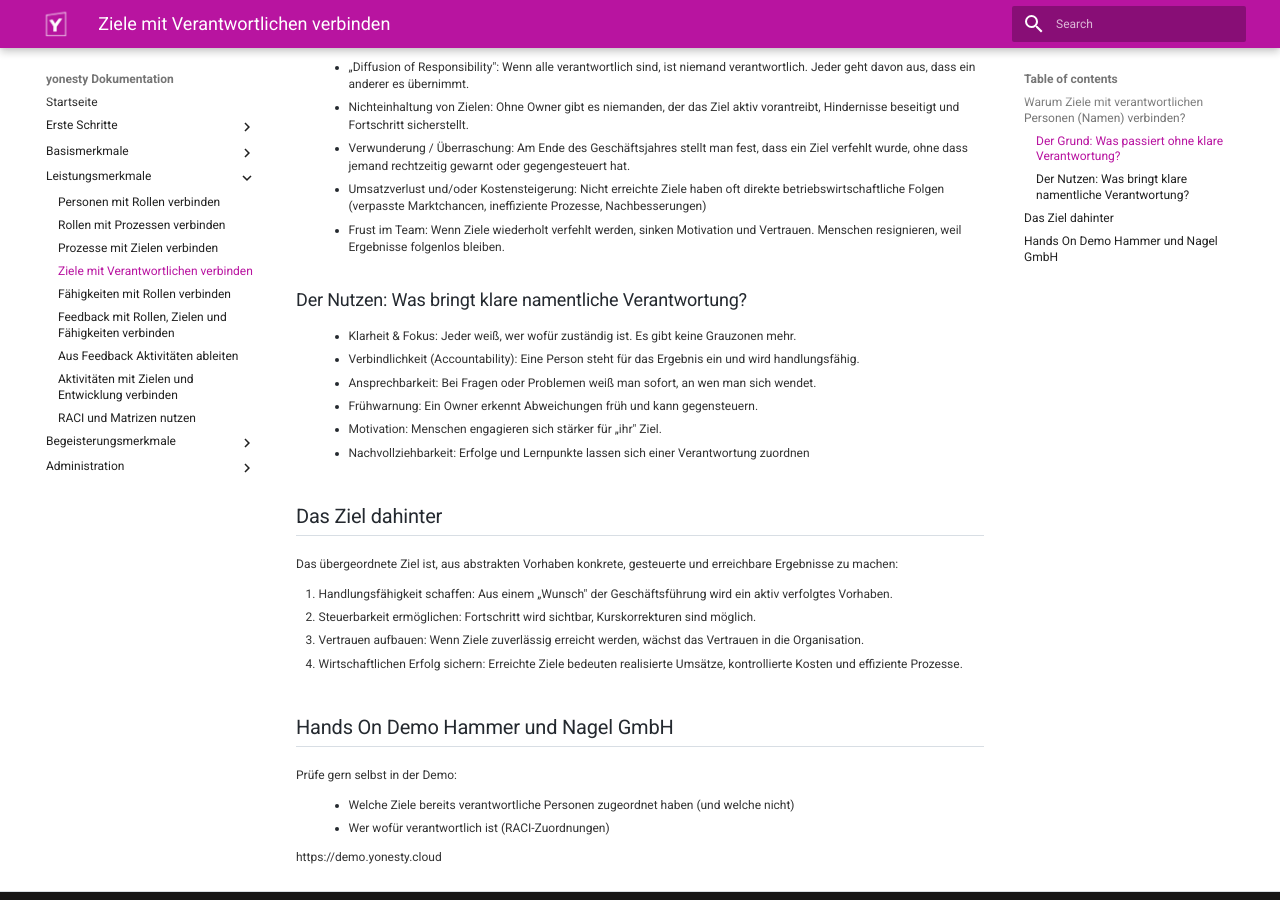
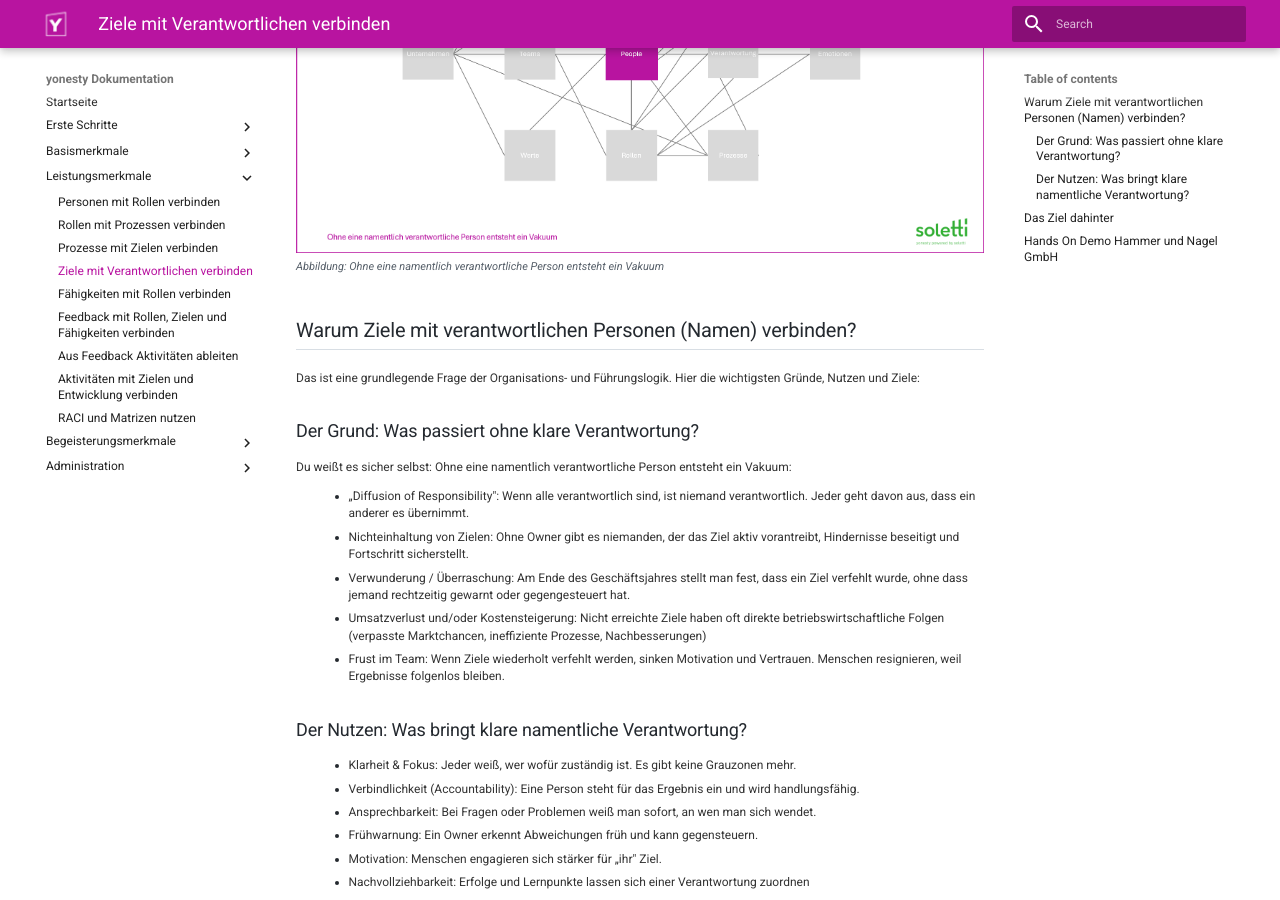
Before and after one commit to ricohaenelsoletti/yonesty, an MkDocs documentation site: the page built from docs/Leistungsmerkmal-Ziele-mit-Verantwortlichen-verbinden.md, in a window 1280 px wide and 900 px high, scrolled down 334 px. Built offline with MkDocs 1.6.1 and Material for MkDocs 9.7.7, drawn with Linux system fonts in a browser that asks for light colours.

Commit message:
Add image and caption to goals documentation
Added an image and figcaption to enhance the documentation.

```diff
--- a/docs/Leistungsmerkmal-Ziele-mit-Verantwortlichen-verbinden.md
+++ b/docs/Leistungsmerkmal-Ziele-mit-Verantwortlichen-verbinden.md
@@ -1,4 +1,11 @@
 # Leistungsmerkmal: Ziele mit Verantwortlichen verbinden
+
+
+
+<figure>
+    <img src="/screenshots/yonesty-x-Ziele-Personen.png">
+    <figcaption>Ohne eine namentlich verantwortliche Person entsteht ein Vakuum</figcaption>
+</figure>
 
 ## Warum Ziele mit verantwortlichen Personen (Namen) verbinden?
 Das ist eine grundlegende Frage der Organisations- und Führungslogik. Hier die wichtigsten Gründe, Nutzen und Ziele:
```
